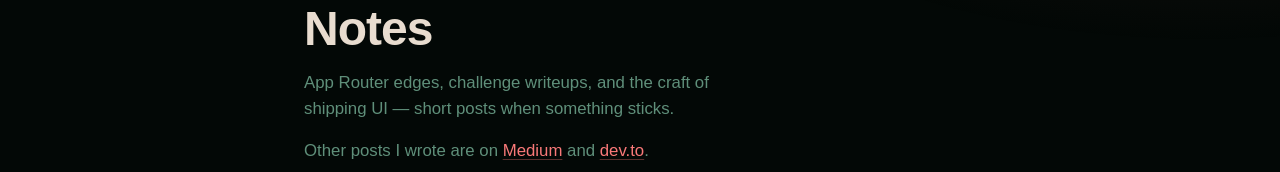
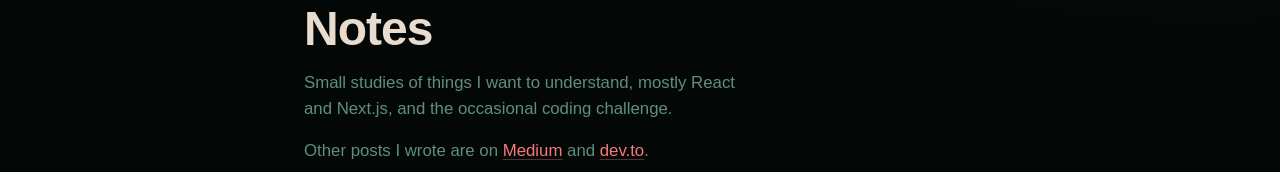
Before and after one commit to icyJoseph/icyJoseph, a Next.js app: page /blog in a window 1280 px wide. Shown: the part 181-353 px from the top of the page. Built offline with nearby package versions, Linux system fonts and the light colour scheme; a web font is replaced by a local one.

Commit message:
Rewrite the blog index lead in plain terms.

```diff
--- a/src/components/Blog/Intro.tsx
+++ b/src/components/Blog/Intro.tsx
@@ -4,8 +4,8 @@ export const BlogIntro = () => {
       <p className="blog-index__eyebrow">Writing</p>
       <h1 className="blog-index__title">Notes</h1>
       <p className="blog-index__lead">
-        App Router edges, challenge writeups, and the craft of shipping UI —
-        short posts when something sticks.
+        Small studies of things I want to understand, mostly React and Next.js,
+        and the occasional coding challenge.
       </p>
       <p className="blog-index__lead">
         Other posts I wrote are on{" "}
```
